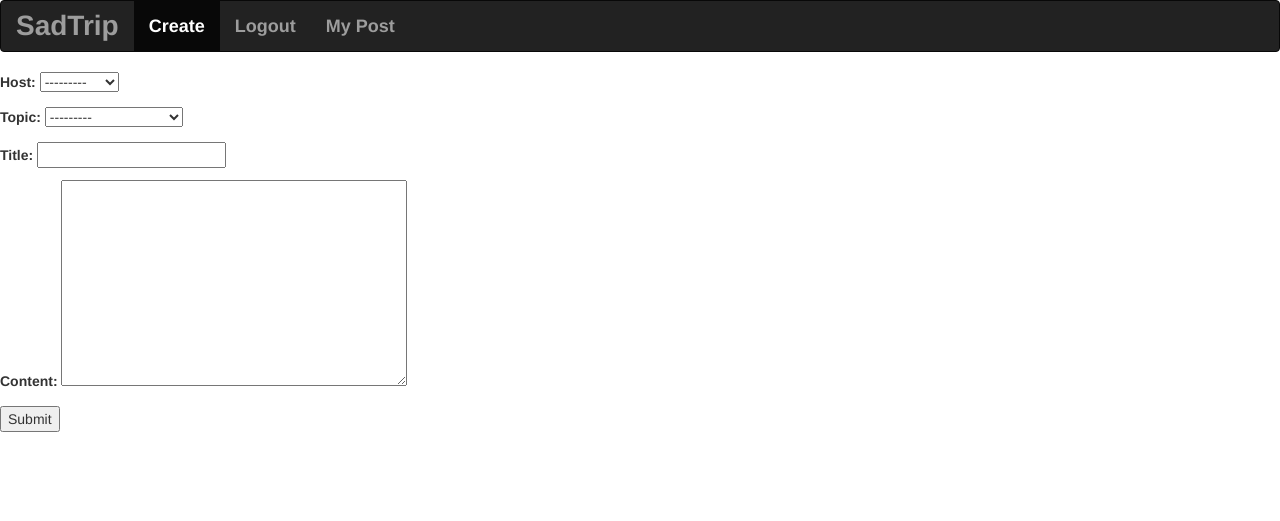
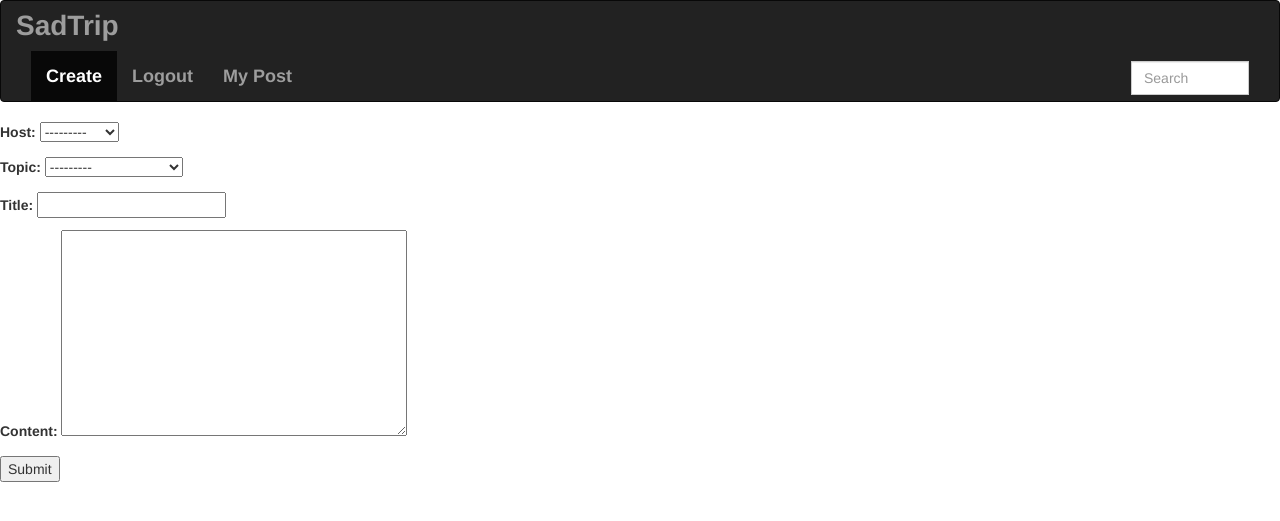
Before and after one commit to ABRAHAMAKHIL/Django-blogapp, a Django app: page /createPost/ in a window 1280 px wide. Shown: the top 521 px of the page. Run offline with Django 3.2, Linux system fonts and the light colour scheme; a user stored in the database is signed in; data comes from the database, SQL or seed files in the repository; both versions use the stored data as it was after the commit; some libraries are stand-ins or nearby versions.

Commit message:
added searchbar

```diff
--- a/Blog/templates/Blog/main.html
+++ b/Blog/templates/Blog/main.html
@@ -70,7 +70,7 @@
     <hr>
     {% for topic in topic %}
     <div class="topic">
-      <p><a href="">{{ topic.Name }}</a></p>
+      <p><a href="{% url 'home' %}?q={{ topic.Name }}">{{ topic.Name }}</a></p>
       </div>
     {% endfor %}
   </div>
--- a/Blog/views.py
+++ b/Blog/views.py
@@ -9,7 +9,9 @@ from django.contrib.auth import authenticate ,login,logout
 from django.contrib.auth.forms import UserCreationForm
 from django.contrib import messages
 def home(request):
-    post = Post.objects.all()
+    q = request.GET.get('q') if request.GET.get('q')!= None else ''
+
+    post = Post.objects.filter(Topic__Name__icontains=q)
     topic = Topic.objects.all()
 
     Updated = timezone.now()
--- a/templates/home.html
+++ b/templates/home.html
@@ -8,6 +8,7 @@
 </head>
 <body>
     {% include 'navbar.html' %}
+
     {% if messages %}
 <ul class="messages">
     {% for message in messages %}
--- a/templates/navbar.html
+++ b/templates/navbar.html
@@ -8,6 +8,11 @@
   <script src="https://ajax.googleapis.com/ajax/libs/jquery/3.6.3/jquery.min.js"></script>
   <script src="https://maxcdn.bootstrapcdn.com/bootstrap/3.4.1/js/bootstrap.min.js"></script>
   <style>
+  #searchbox{
+
+    margin-top: 10px;
+    margin-left:1100px
+  }
     .navbar-brand {
       font-size: 28px;
       font-weight: bold;
@@ -30,6 +35,7 @@
       background-color: #f7f7f7;
       color: #222;
     }
+
   </style>
 </head>
 <body>
@@ -54,14 +60,17 @@
         {% else %}
         <li><a href="{% url 'login' %}">Login</a></li>
         {% endif %}
+          <form method="GET" action="{% url 'home' %}">
+        <div class="input-group rounded" id="searchbox">
+        <input type="search" class="form-control rounded" placeholder="Search" aria-label="Search" aria-describedby="search-addon" name='q' />
+        </div>
+      </form>
       </ul>
     </div>
   </div>
 </nav>
 
-<div class="container">
 
-</div>
 
 </body>
 </html>
```
Also changed, not shown: db.sqlite3.
